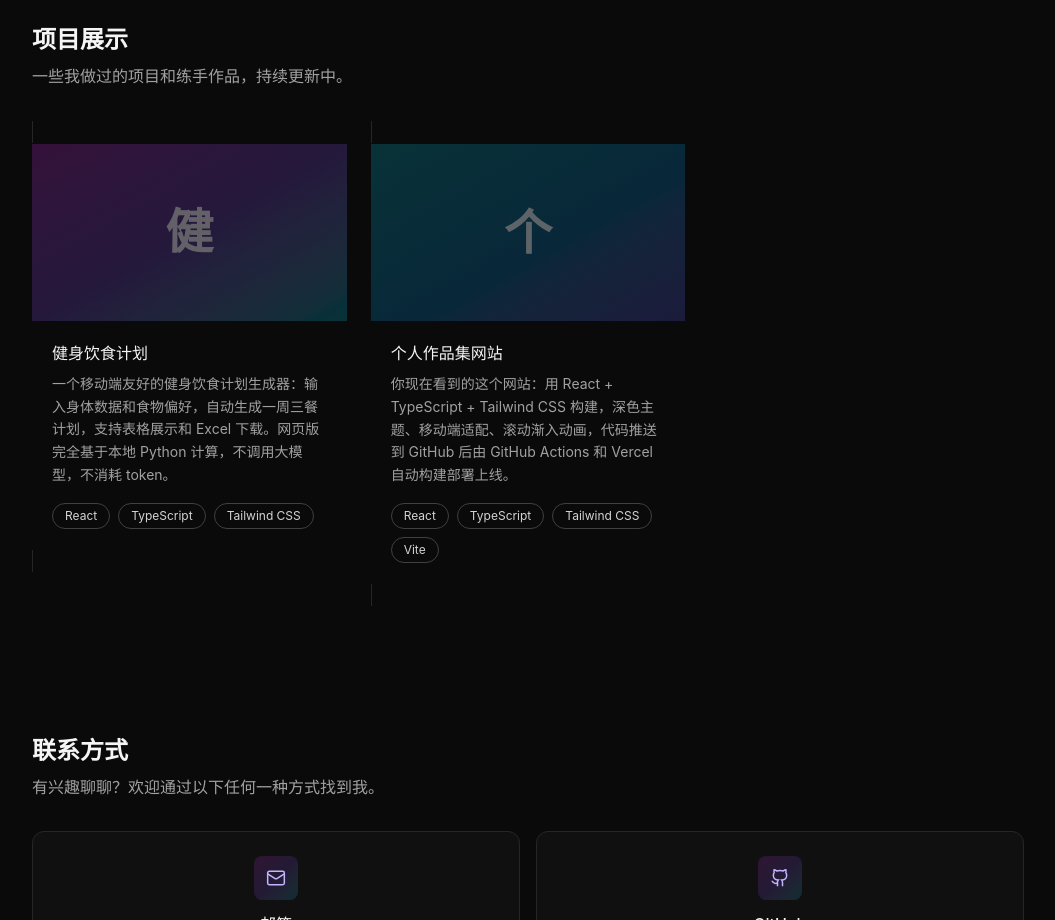
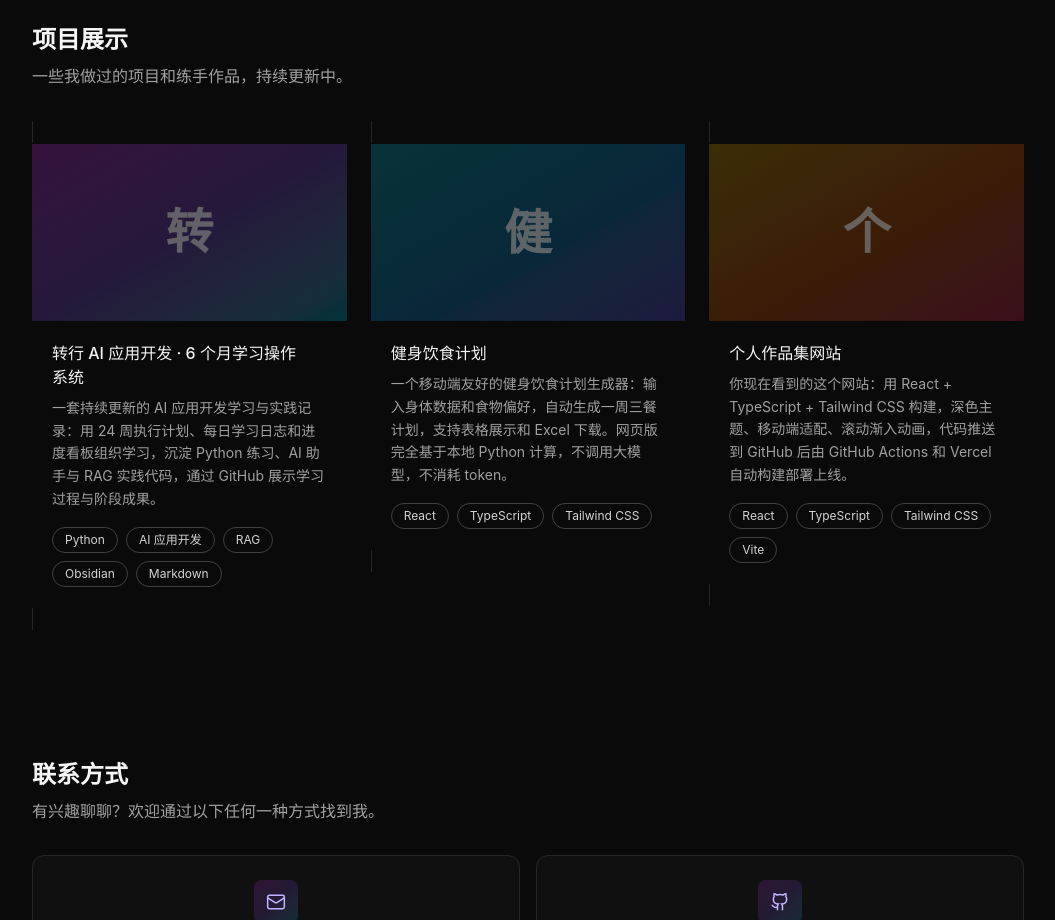
Before and after one commit to kexinyang74-web/kexinyang74-web.github.io, a React (Vite) app: page / in a window 1280 px wide. Shown: the part 1320-2240 px from the top of the page, without its empty margins (112-1167 px from the left). Built offline with nearby package versions, Linux system fonts and the light colour scheme.

Commit message:
添加 AI 应用开发学习项目展示卡片

```diff
--- a/src/data/projects.ts
+++ b/src/data/projects.ts
@@ -16,6 +16,14 @@ export interface Project {
 /** 项目列表：以后新增项目，在这里照抄一条即可 */
 export const projects: Project[] = [
   {
+    id: 'ai-career-portfolio',
+    title: '转行 AI 应用开发 · 6 个月学习操作系统',
+    description:
+      '一套持续更新的 AI 应用开发学习与实践记录：用 24 周执行计划、每日学习日志和进度看板组织学习，沉淀 Python 练习、AI 助手与 RAG 实践代码，通过 GitHub 展示学习过程与阶段成果。',
+    techStack: ['Python', 'AI 应用开发', 'RAG', 'Obsidian', 'Markdown'],
+    link: 'https://github.com/kexinyang74-web/ai-career-portfolio',
+  },
+  {
     id: 'fitness-meal-plan',
     title: '健身饮食计划',
     description:
```
